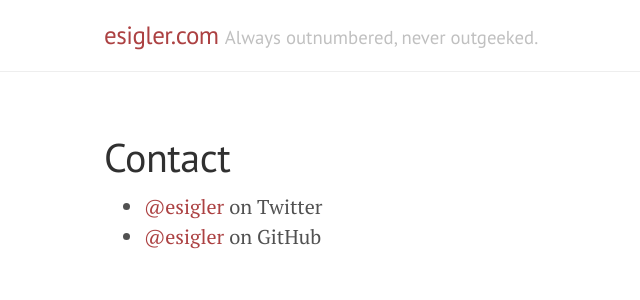
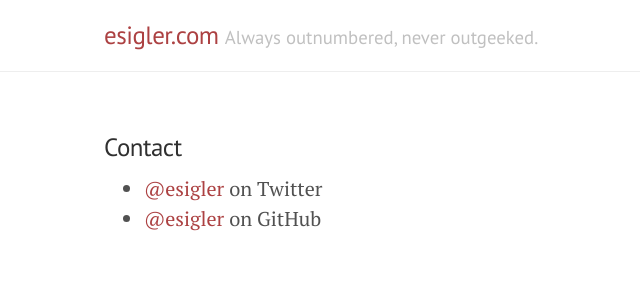
Before and after one commit to esigler/esigler.com, a Jekyll site: the page built from index.html, in a window 1280 px wide. Shown: the top 300 px of the page, without its empty margins (176-816 px from the left). Built offline with Jekyll 4.4.1, drawn with Linux system fonts in a browser that asks for light colours; the list of posts is cut into pages by our own code.

Commit message:
And make that header a little smaller

```diff
--- a/index.html
+++ b/index.html
@@ -5,7 +5,7 @@ title: Home
 
 <div class="posts">
   <div class="post">
-    <h1 class="post-title">Contact</h1>
+    <h3 class="post-title">Contact</h1>
     <ul>
       <li><a href="https://twitter.com/esigler">@esigler</a> on Twitter</a></li>
       <li><a href="https://github.com/esigler">@esigler</a> on GitHub</a></li>
```
